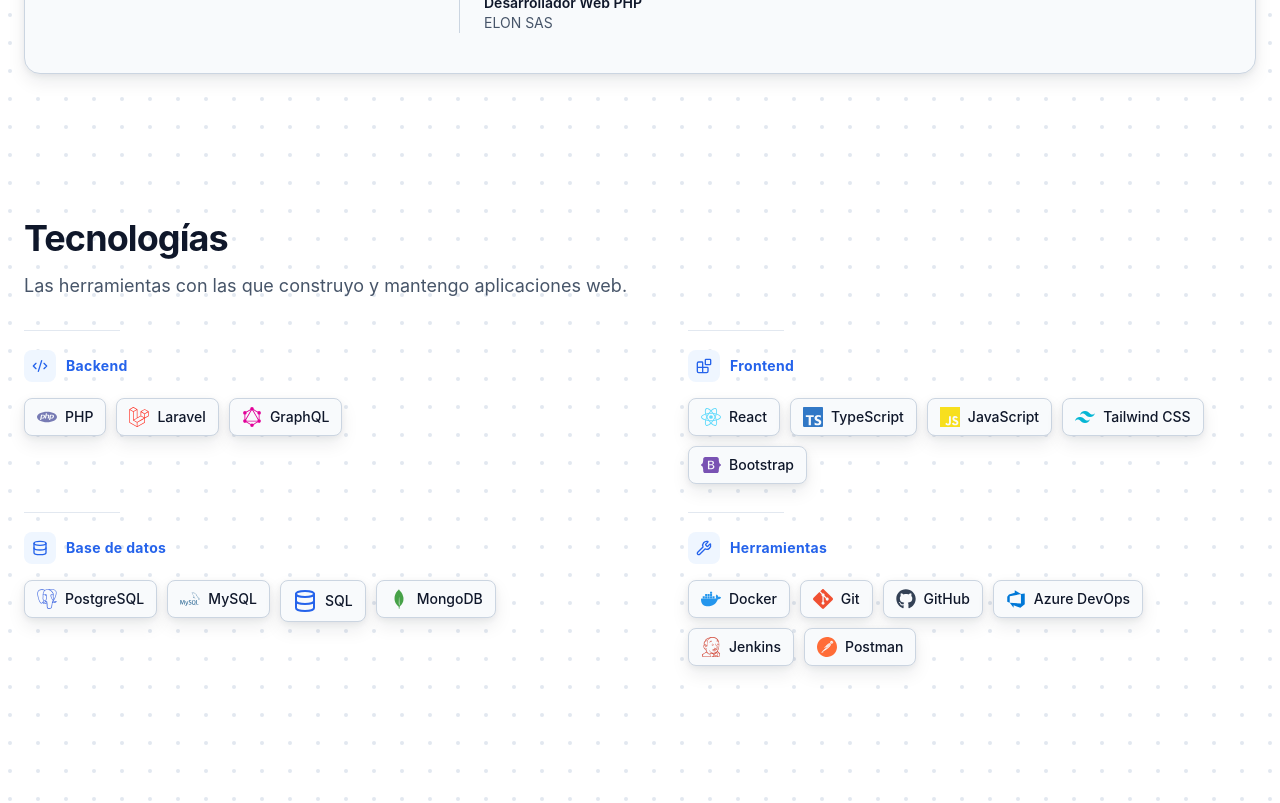
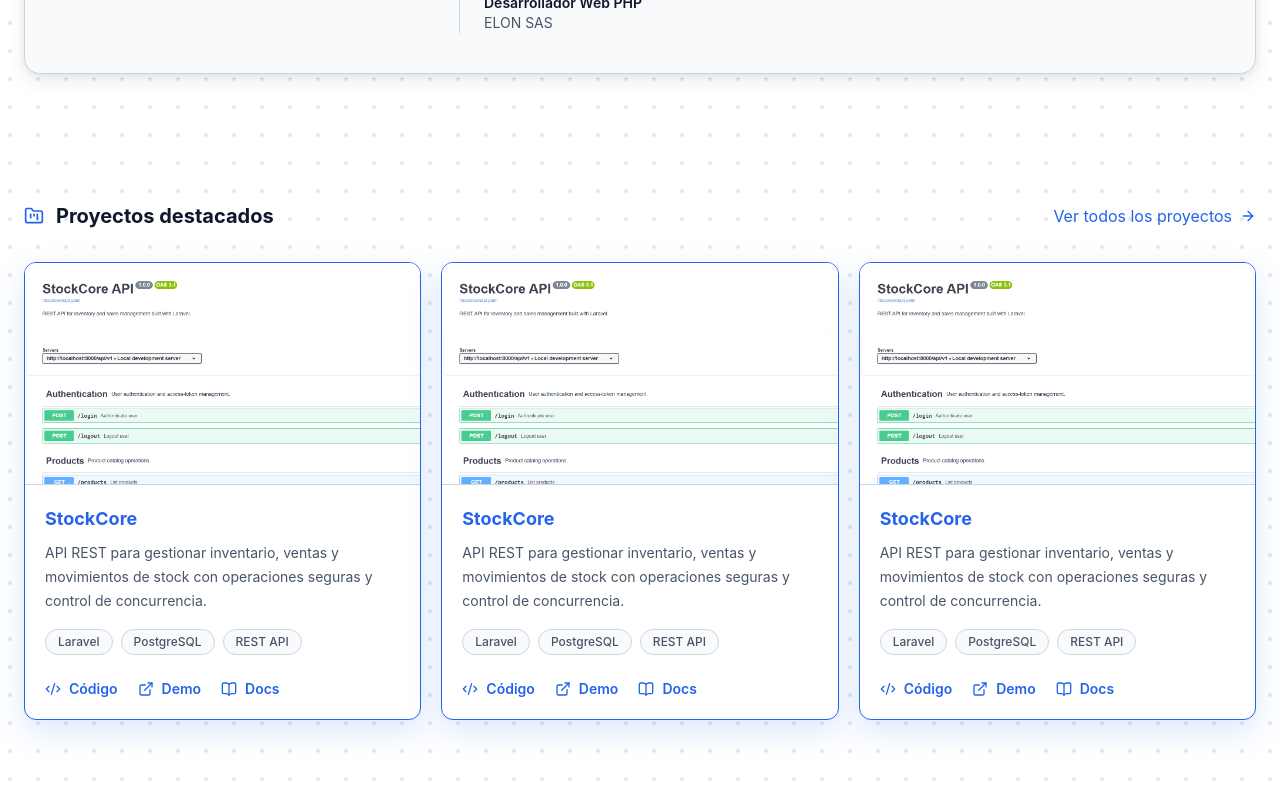
Before and after one commit to josecarlosonate/Portafolio, a React app: page / in a window 1280 px wide. Shown: the part 1220-2023 px from the top of the page. Built offline with nearby package versions, Linux system fonts and the light colour scheme; the HTML template or start-up script is replaced by a standard one.

Commit message:
feat: agregar componente projects a app.txt

```diff
--- a/src/App.tsx
+++ b/src/App.tsx
@@ -10,6 +10,7 @@ import Footer from "./components/Footer";
 import Contact from "./components/Contact";
 import { Toaster } from "sonner";
 import ScrollToTop from "./components/ScrollToTop";
+import Projects from "./components/Projects";
 
 
 function getInitialTheme(): Theme {
@@ -37,6 +38,7 @@ function App() {
       <div className="relative z-10 bg-background">
         <Hero language={language} />
         <About language={language} />
+        <Projects language={language} />
         <Technologies language={language} />
         <Contact language={language} />
         <Footer language={language} />
```
